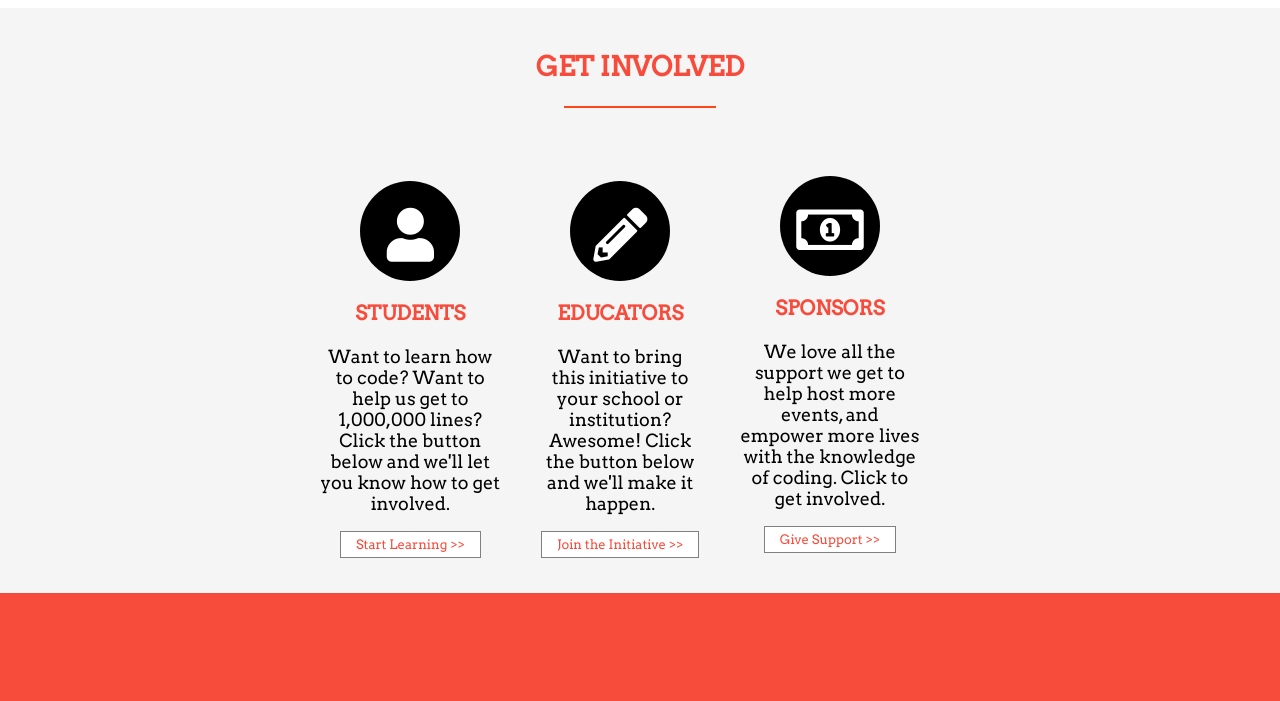
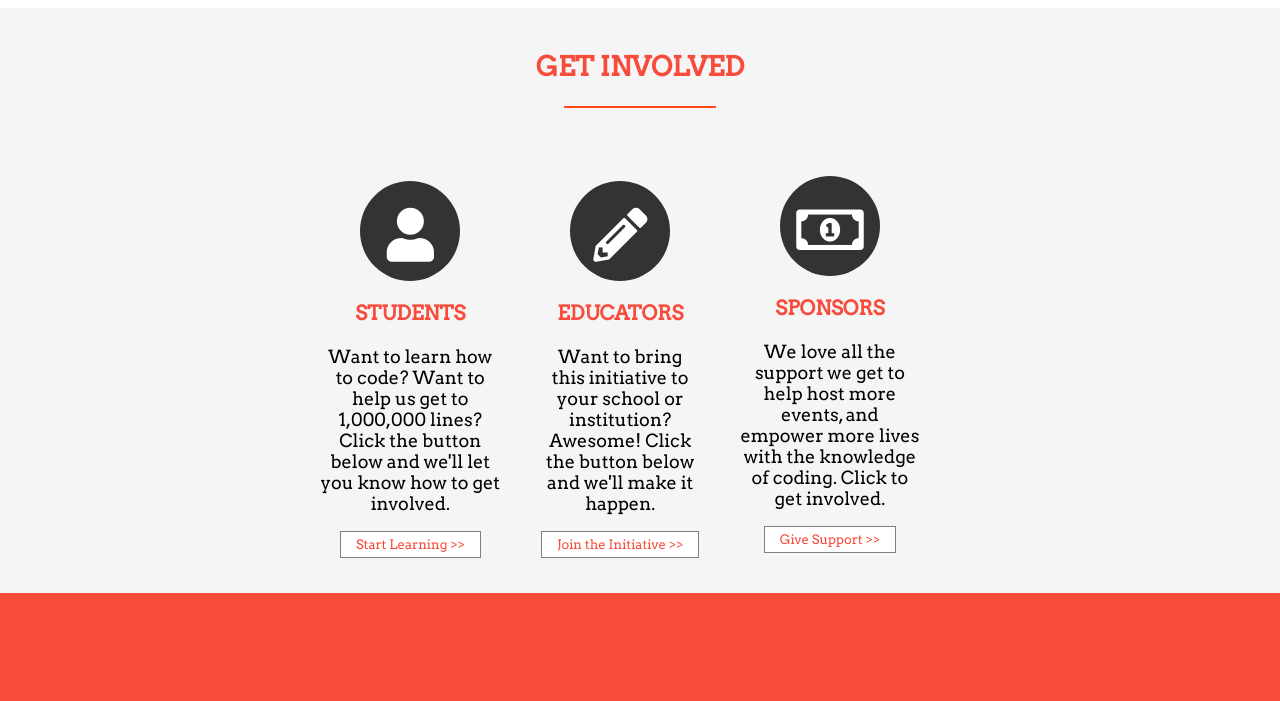
Before and after one commit to amandine1799/exo_onemillion, a plain HTML site: page index.html in a window 1280 px wide. Shown: the part 1095-1796 px from the top of the page. Drawn offline with Linux system fonts and the light colour scheme.

Commit message:
Color final version

```diff
--- a/css/custom.css
+++ b/css/custom.css
@@ -232,7 +232,7 @@ a.start {
 
 .fa-stack {
   border-radius: 50%;
-  background-color: black;
+  background-color: #333;
   width: 100px;
   height: 100px;
 }
```
